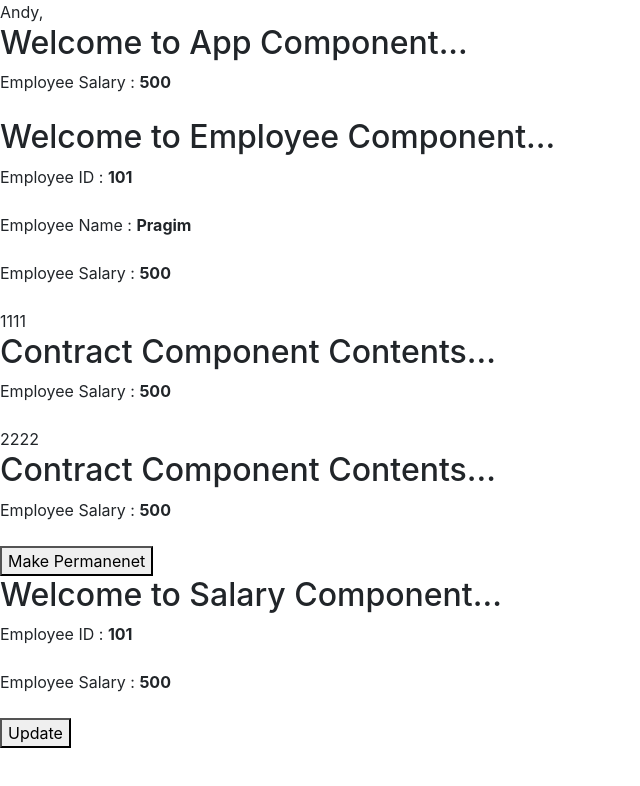
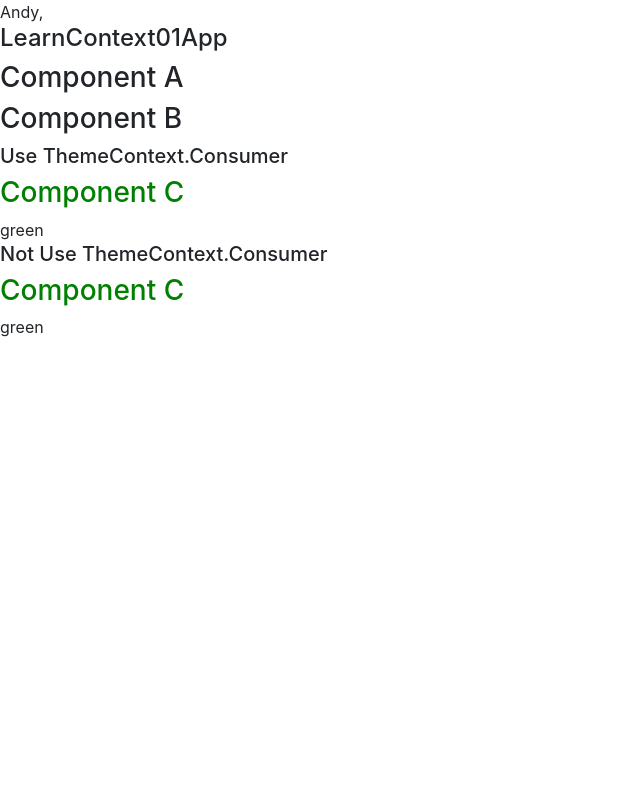
Before and after one commit to ZhiningZhang/demo-project, a React (Create React App) app: page / in a window 1280 px wide. Shown: the top 786 px of the page, without its empty margins (0-640 px from the left). Built offline with nearby package versions, Linux system fonts and the light colour scheme.

Commit message:
learn context

```diff
--- /dev/null
+++ b/src/LearnContext01/ComponentA.js
@@ -0,0 +1,16 @@
+import React from "react";
+import ThemeContext from "./ThemeContext";
+import ComponentB from "./ComponentB";
+
+function ComponentA() {
+  return (
+    <div>
+      <h3>Component A</h3>
+      <ThemeContext.Provider value="green">
+        <ComponentB></ComponentB>
+      </ThemeContext.Provider>
+    </div>
+  );
+}
+
+export default ComponentA;
--- /dev/null
+++ b/src/LearnContext01/ComponentB.js
@@ -0,0 +1,13 @@
+import React from "react";
+import ComponentC from "./ComponentC";
+
+function ComponentB() {
+  return (
+    <div>
+      <h3>Component B</h3>
+      <ComponentC></ComponentC>
+    </div>
+  );
+}
+
+export default ComponentB;
--- /dev/null
+++ b/src/LearnContext01/ComponentC.js
@@ -0,0 +1,34 @@
+import React, { useContext } from "react";
+import ThemeContext from "./ThemeContext";
+
+//React Render Props
+//https://www.robinwieruch.de/react-render-props
+
+function ComponentC() {
+  let context = useContext(ThemeContext);
+  console.log(context);
+
+  return (
+    <div>
+      <h5>Use ThemeContext.Consumer</h5>
+      <ThemeContext.Consumer>
+        {(value) => (
+          <div>
+            <h3 style={{ color: value }}>Component C</h3>
+            {value}
+          </div>
+        )}
+      </ThemeContext.Consumer>
+
+      <h5>Not Use ThemeContext.Consumer</h5>
+
+      <div>
+        <h3 style={{ color: context }}>Component C</h3>
+        {ThemeContext.value}
+        {context}
+      </div>
+    </div>
+  );
+}
+
+export default ComponentC;
--- /dev/null
+++ b/src/LearnContext01/LearnContext01App.js
@@ -0,0 +1,15 @@
+import React from "react";
+import ComponentA from "./ComponentA";
+
+//https://www.robinwieruch.de/react-context
+
+function LearnContext01App() {
+  return (
+    <div>
+      <h4>LearnContext01App</h4>
+      <ComponentA></ComponentA>
+    </div>
+  );
+}
+
+export default LearnContext01App;
--- /dev/null
+++ b/src/LearnContext01/ThemeContext.js
@@ -0,0 +1,5 @@
+import React from "react";
+
+const ThemeContext = React.createContext(null);
+
+export default ThemeContext;
--- /dev/null
+++ b/src/TestContext01/Car.js
@@ -0,0 +1,12 @@
+import React from "react";
+
+const Car = (props) => (
+  <>
+    <p>Name: {props.name}</p>
+    <p>Price: ${props.price}</p>
+    <button onClick={props.incrementPrice}>&uarr;</button>
+    <button onClick={props.decrementPrice}>&darr;</button>
+  </>
+);
+
+export default Car;
--- /dev/null
+++ b/src/TestContext01/Cars.js
@@ -0,0 +1,23 @@
+import React from "react";
+import Car from "./Car";
+
+const Cars = (props) => (
+  <>
+    <h4>Cars:</h4>
+    {/* Finally we can use data */}
+    {Object.keys(props.cars).map((carID) => {
+      //console.log(carID);
+      return (
+        <Car
+          key={carID}
+          name={props.cars[carID].name}
+          price={props.cars[carID].price}
+          incrementPrice={() => props.incrementCarPrice(carID)}
+          decrementPrice={() => props.decrementCarPrice(carID)}
+        />
+      );
+    })}
+  </>
+);
+
+export default Cars;
--- /dev/null
+++ b/src/TestContext01/ProductList.js
@@ -0,0 +1,20 @@
+import React from "react";
+import Cars from "./Cars";
+
+const ProductList = (props) => (
+  <div className="product-list">
+    <h2>Product list:</h2>
+    {/* Pass props twice */}
+    <Cars
+      cars={props.cars}
+      incrementCarPrice={props.incrementCarPrice}
+      decrementCarPrice={props.decrementCarPrice}
+    />
+    {/* Other potential product categories which we will skip for this demo: */}
+    {/* <Electronics /> */}
+    {/* <Clothes /> */}
+    {/* <Shoes /> */}
+  </div>
+);
+
+export default ProductList;
--- /dev/null
+++ b/src/TestContext01/TestContext01App.js
@@ -0,0 +1,54 @@
+import React, { Component } from "react";
+import ProductList from "./ProductList";
+
+//https://www.toptal.com/react/react-context-api
+
+class TestContext01App extends Component {
+  state = {
+    cars: {
+      car001: { name: "Honda", price: 100 },
+      car002: { name: "BMW", price: 150 },
+      car003: { name: "Mercedes", price: 200 },
+    },
+  };
+  incrementCarPrice = this.incrementCarPrice.bind(this);
+  decrementCarPrice = this.decrementCarPrice.bind(this);
+
+  incrementCarPrice(selectedID) {
+    // a simple method that manipulates the state
+    //const cars = Object.assign({}, this.state.cars);
+    const cars = {...this.state.cars};
+    cars[selectedID].price = cars[selectedID].price + 1;
+    this.setState({
+      cars,
+    });
+  }
+
+  decrementCarPrice(selectedID) {
+    // a simple method that manipulates the state
+    //const cars = Object.assign({}, this.state.cars);
+    const cars = {...this.state.cars};
+    cars[selectedID].price = cars[selectedID].price - 1;
+    this.setState({
+      cars,
+    });
+  }
+
+  render() {
+    return (
+      <div className="App">
+        <header className="App-header">
+          <h1 className="App-title">Welcome to my web store</h1>
+        </header>
+        {/* Pass props twice */}
+        <ProductList
+          cars={this.state.cars}
+          incrementCarPrice={this.incrementCarPrice}
+          decrementCarPrice={this.decrementCarPrice}
+        />
+      </div>
+    );
+  }
+}
+
+export default TestContext01App;
--- a/src/UseContextEx/App33.js
+++ b/src/UseContextEx/App33.js
@@ -41,7 +41,11 @@ function Employee() {
   let context = useContext(employeeContext);
 
   function changeEmploymentType() {
-    context.updateEmployee({ ...context.data, EmployeeType: "Permanent" });
+    if (context.data.EmployeeType === "Contract") {
+      context.updateEmployee({ ...context.data, EmployeeType: "Permanent" });
+    } else {
+      context.updateEmployee({ ...context.data, EmployeeType: "Contract" });
+    }
   }
 
   return (
--- a/src/index.js
+++ b/src/index.js
@@ -46,12 +46,16 @@ import Employee31 from "./HookUseEffect31Ex/Employee31";
 
 import App33 from "./UseContextEx/App33";
 
+import TestContext01App from "./TestContext01/TestContext01App";
+
+import LearnContext01App from "./LearnContext01/LearnContext01App";
+
 
 //import * as serviceWorker from './serviceWorker';
 
 ReactDOM.render(
   <div>
-    <App33/>
+    <LearnContext01App/>
   </div>,
   document.getElementById("root")
 );
```
